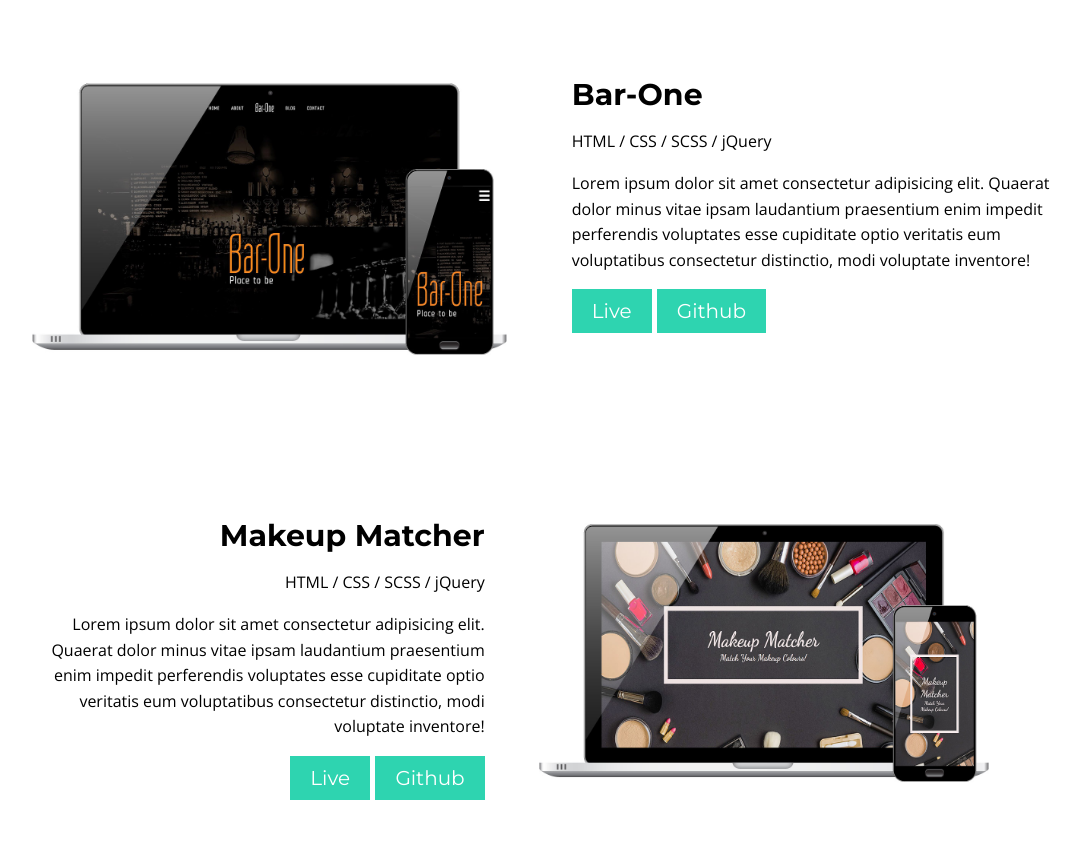
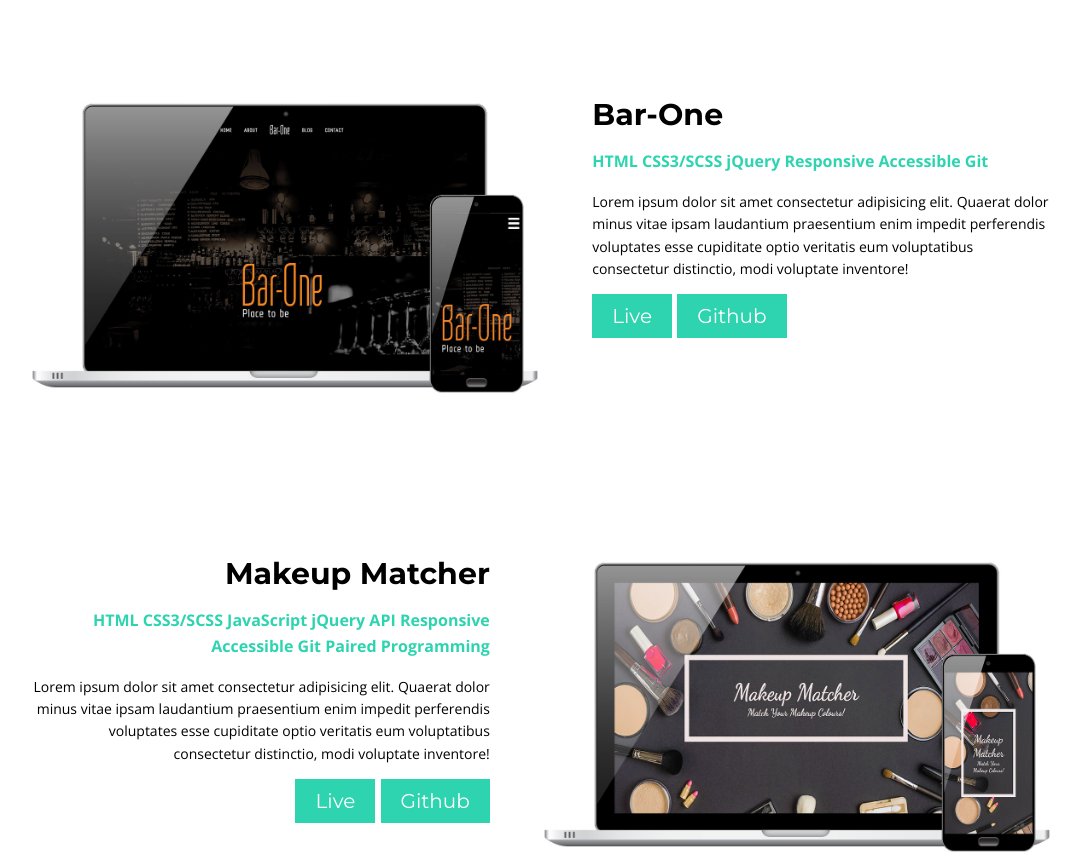
Before and after one commit to Maeesha-Rahman/Portfolio, a plain HTML site: page index.html in a window 1280 px wide. Shown: the part 2340-3197 px from the top of the page, without its empty margins (99-1179 px from the left). Drawn offline with nearby package versions, Linux system fonts and the light colour scheme; some packages are replaced by stand-ins of ours; a script that the page names is missing.

Commit message:
small changes

```diff
--- a/index.html
+++ b/index.html
@@ -235,9 +235,9 @@
                     <div class="portfolio__content--img" data-aos="fade-right">
                         <img src="assets/portfolio1.jpg" alt="">
                     </div>
-                    <div class="portfolio__content--text" data-aos="fade-left">
+                    <div class="portfolio__content--text-right" data-aos="fade-left">
                         <h4>Bar-One</h4>
-                        <p>HTML / CSS / SCSS / jQuery</p>
+                        <p>HTML   CSS3/SCSS   jQuery   Responsive   Accessible   Git</p>
                         <p>Lorem ipsum dolor sit amet consectetur adipisicing elit. Quaerat dolor minus vitae ipsam laudantium praesentium enim impedit perferendis voluptates esse cupiditate optio veritatis eum voluptatibus consectetur distinctio, modi voluptate inventore!</p>
                         <div class="portfolio__content--links">
                             <a href="" class="btn">Live</a>
@@ -247,9 +247,9 @@
                 </div>
                 <!-- PROJECT 2 -->
                 <div class="portfolio__content">
-                    <div class="portfolio__content--text" data-aos="fade-right">
+                    <div class="portfolio__content--text-left" data-aos="fade-right">
                         <h4>Makeup Matcher</h4>
-                        <p>HTML / CSS / SCSS / jQuery</p>
+                        <p>HTML   CSS3/SCSS   JavaScript   jQuery   API   Responsive   Accessible   Git   Paired Programming</p>
                         <p>Lorem ipsum dolor sit amet consectetur adipisicing elit. Quaerat dolor minus vitae ipsam laudantium praesentium enim impedit perferendis voluptates esse cupiditate optio veritatis eum voluptatibus consectetur distinctio, modi voluptate inventore!</p>
                         <div class="portfolio__content--links">
                             <a href="" class="btn">Live</a>
@@ -265,9 +265,9 @@
                     <div class="portfolio__content--img" data-aos="fade-right">
                         <img src="assets/portfolio3.jpg" alt="">
                     </div>
-                    <div class="portfolio__content--text" data-aos="fade-left">
+                    <div class="portfolio__content--text-right" data-aos="fade-left">
                         <h4>The Watchlist</h3>
-                        <p>HTML / CSS / SCSS / jQuery</p>
+                        <p>React   Firebase   API   JavaScript   CSS3/SCSS   Responsive   Accessible   Git</p>
                         <p>Lorem ipsum dolor sit amet consectetur adipisicing elit. Quaerat dolor minus vitae ipsam laudantium praesentium enim impedit perferendis voluptates esse cupiditate optio veritatis eum voluptatibus consectetur distinctio, modi voluptate inventore!</p>
                         <div class="portfolio__content--links">
                             <a href="" class="btn">Live</a>
@@ -277,9 +277,9 @@
                 </div>
                 <!-- PROJECT 4 -->
                 <div class="portfolio__content">
-                    <div class="portfolio__content--text" data-aos="fade-right">
+                    <div class="portfolio__content--text-left" data-aos="fade-right">
                         <h4>Toronto Bike Share Races</h4>
-                        <p>HTML / CSS / SCSS / jQuery</p>
+                        <p>React   Firebase   API   JavaScript   CSS3/SCSS   Responsive   Accessible   Git   Group Programming</p>
                         <p>Lorem ipsum dolor sit amet consectetur adipisicing elit. Quaerat dolor minus vitae ipsam laudantium praesentium enim impedit perferendis voluptates esse cupiditate optio veritatis eum voluptatibus consectetur distinctio, modi voluptate inventore!</p>
                         <div class="portfolio__content--links">
                             <a href="" class="btn">Live</a>
--- a/styles/layout/_footer.scss
+++ b/styles/layout/_footer.scss
@@ -14,4 +14,8 @@ footer {
         font-size: 2rem;
         color: $accent-color;
     }
+
+    p {
+        font-size: 1rem;
+    }
 }
--- a/styles/layout/_portfolio.scss
+++ b/styles/layout/_portfolio.scss
@@ -15,20 +15,30 @@
             width: 50%;
         }
 
-        &--text {
+        &--text-right,
+        &--text-left {
             width: 50%;
+        }
+
+        p:nth-of-type(1) {
+            color: $accent-color;
+            font-weight: 700;
+        }
+
+        p:nth-of-type(2) {
+            font-size: 0.7rem;
         }
 
         // &--text p:nth-of-type(2) {
         //     text-align: justify;
         // }
 
-        &--img:nth-of-type(1n) {
-            margin-right: 6%;
+        &--text-right {
+            padding-left: 5%;
         }
 
-        &--img:nth-of-type(2n) {
-            margin-left: 5%;
+        &--text-left {
+            padding-right: 5%;
         }
 
         a {
--- a/styles/layout/_skills.scss
+++ b/styles/layout/_skills.scss
@@ -4,6 +4,7 @@
     padding: 100px 0;
     h3 {
         color: #fff;
+        padding-bottom: 20px;
     }
 
     &__list {
```
Also changed, not shown: styles/style.css.
